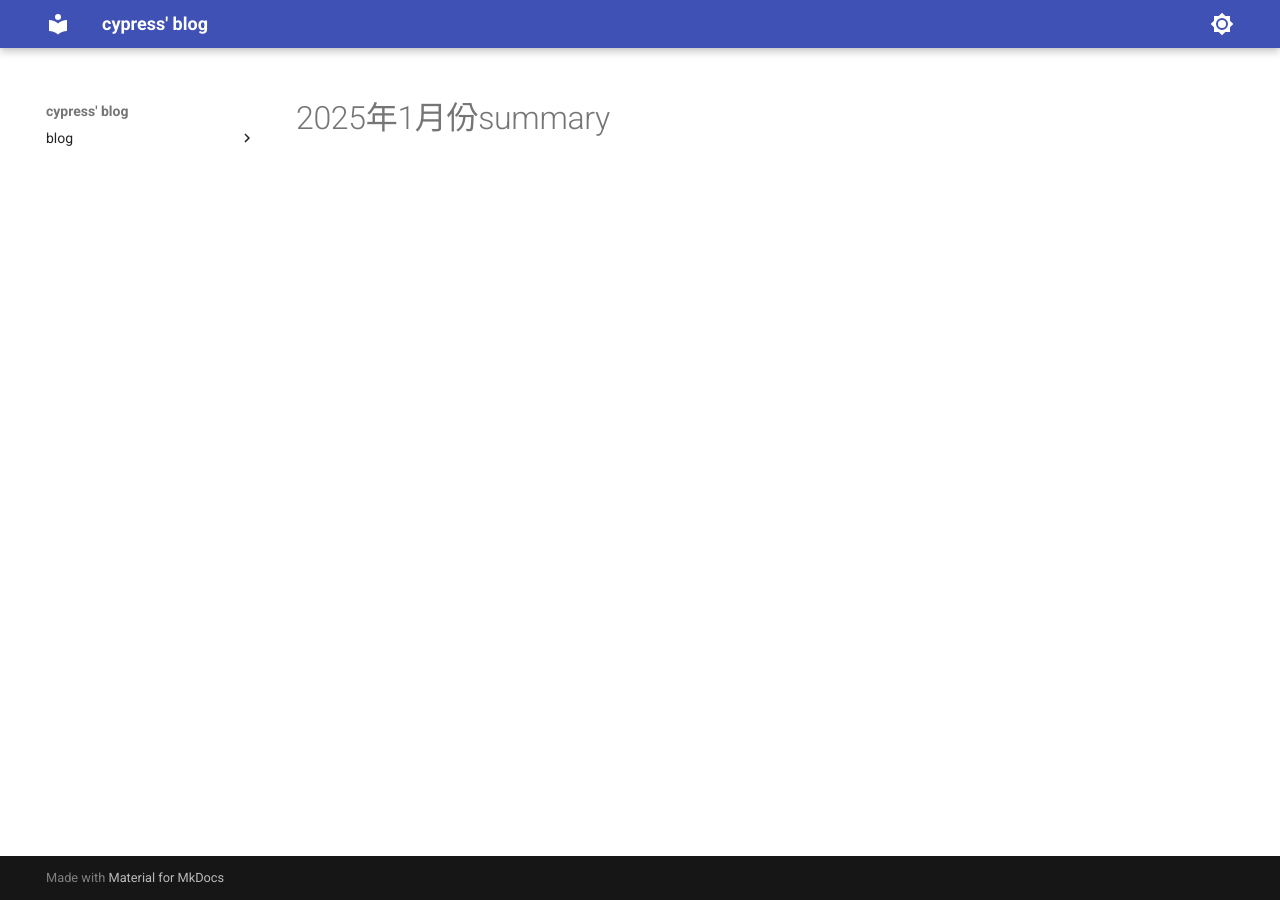
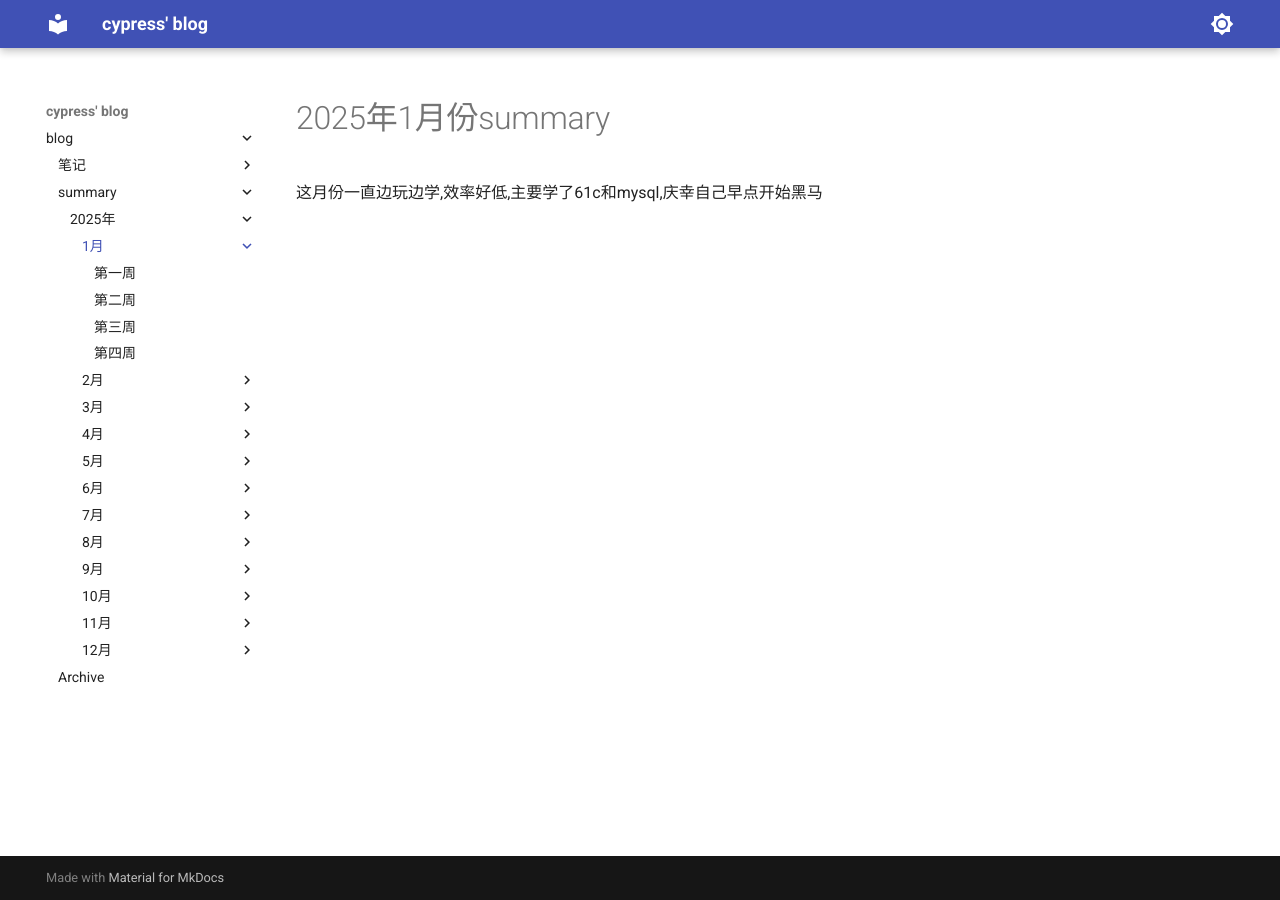
Before and after one commit to cyprer/blog, an MkDocs documentation site: the page built from docs/summary/25year/1month/index.md, in a window 1280 px wide. Built offline with MkDocs 1.6.1 and Material for MkDocs 9.7.7, drawn with Linux system fonts in a browser that asks for light colours.

Commit message:
新增2.26日记,1,2月份总结

```diff
--- a/docs/summary/25year/1month/index.md
+++ b/docs/summary/25year/1month/index.md
@@ -1 +1,2 @@
 # 2025年1月份summary
+  这月份一直边玩边学,效率好低,主要学了61c和mysql,庆幸自己早点开始黑马
--- /dev/null
+++ b/docs/summary/25year/2month/index.md
@@ -0,0 +1,2 @@
+# 2025年2月份summary
+  第一周玩了一周,第二周结束了javse顺便做了图书馆管理系统还学点javaweb,第三周就结束了javaweb,完成了一个tlias项目(用户管理系统),第四周开始学习苍穹外卖,但期间遇到了很多问题,决定去学黑马点评了,上课期间还看<<java核心技术卷1,2>>,草草而看但感觉没啥收获
--- /dev/null
+++ b/docs/summary/25year/3month/1week.md
@@ -0,0 +1,3 @@
+# 第一周周结
+## 2.26
+  今天满课,好累,啥也没学
--- a/mkdocs.yml
+++ b/mkdocs.yml
@@ -74,11 +74,13 @@ nav:
       - summary:
           - 2025年:
               - 1月:
+                  - summary/25year/1month/index.md
                   - 第一周: summary/25year/1month/1week.md
                   - 第二周: summary/25year/1month/2week.md
                   - 第三周: summary/25year/1month/3week.md
                   - 第四周: summary/25year/1month/4week.md
               - 2月:
+                  - summary/25year/2month/index.md
                   - 第一周: summary/25year/2month/1week.md
                   - 第二周: summary/25year/2month/2week.md
                   - 第三周: summary/25year/2month/3week.md
```
